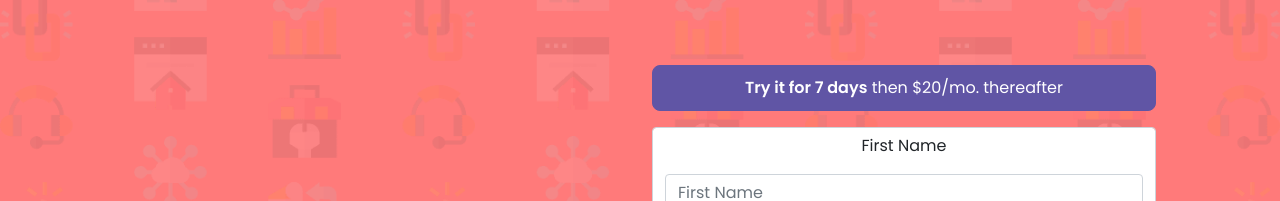
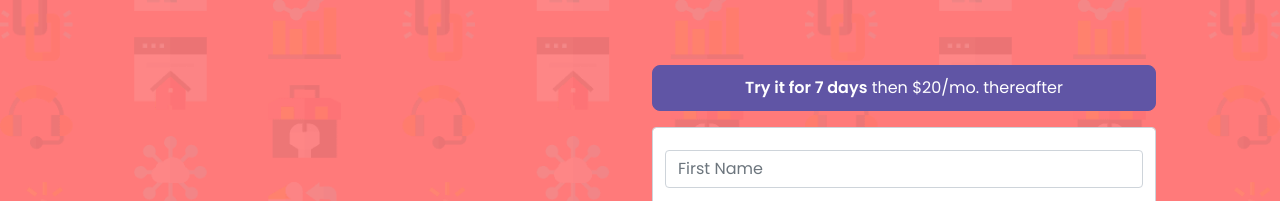
Before and after one commit to chintan0513/fifthProject, a plain HTML site: page index.html in a window 1280 px wide. Shown: the top 201 px of the page. Drawn offline with nearby package versions, Linux system fonts and the light colour scheme.

Commit message:
remove last changes

```diff
--- a/index.html
+++ b/index.html
@@ -22,7 +22,6 @@
                 <div class="col-md-6 text-center second">
                     <p class="main"><span class="spn">Try it for 7 days</span> then $20/mo. thereafter</p>
                     <form action="#" id="form" method="POST" class="form-control bg-white">
-                        <label for="fname">First Name</label>
                         <input type="text" placeholder="First Name" name="firstname" class="form-control mt-3">
                         <p id="first-text-error" class="error">First Name cannot be empty</p>
                         <div id="first-error" class="error">
```
